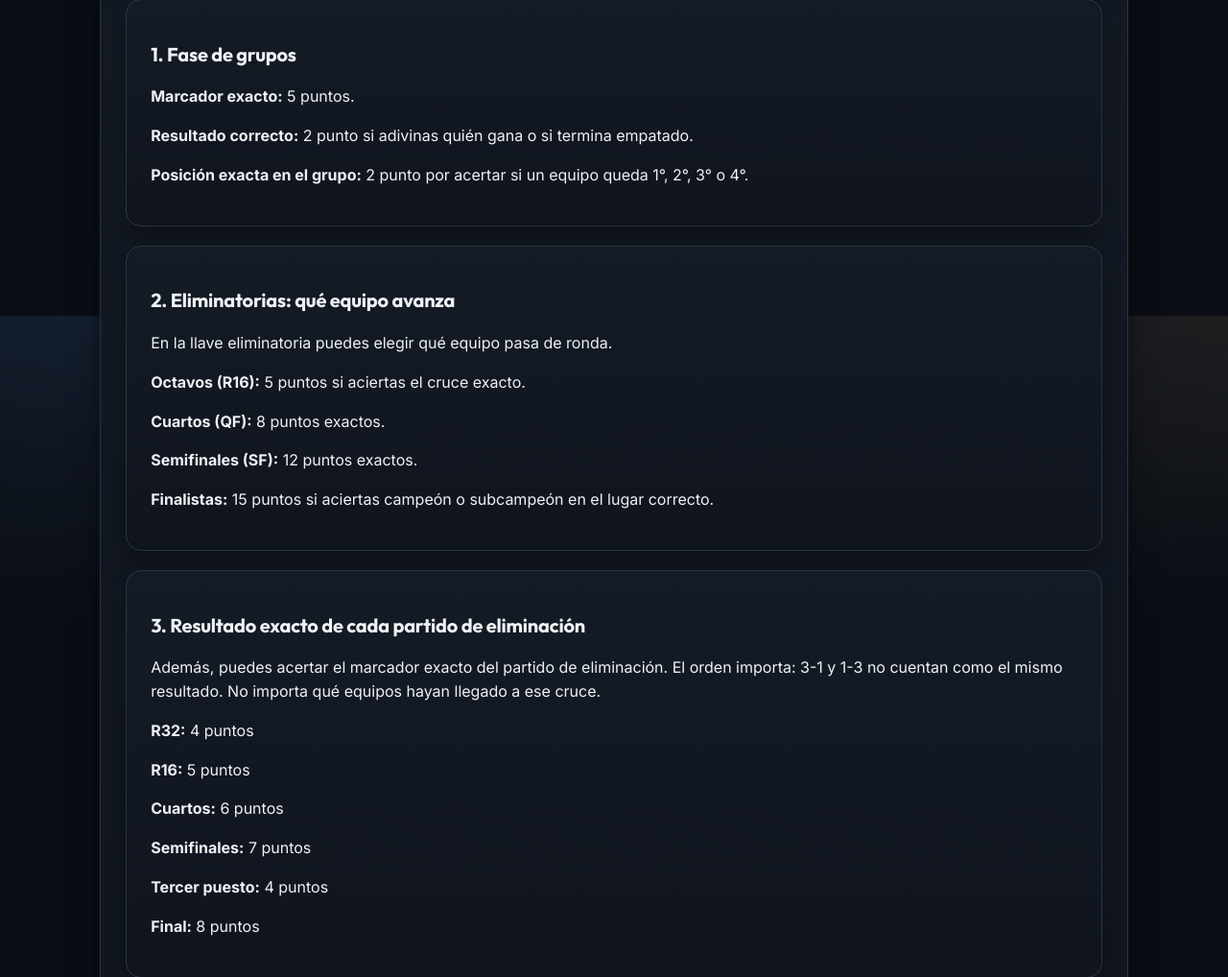
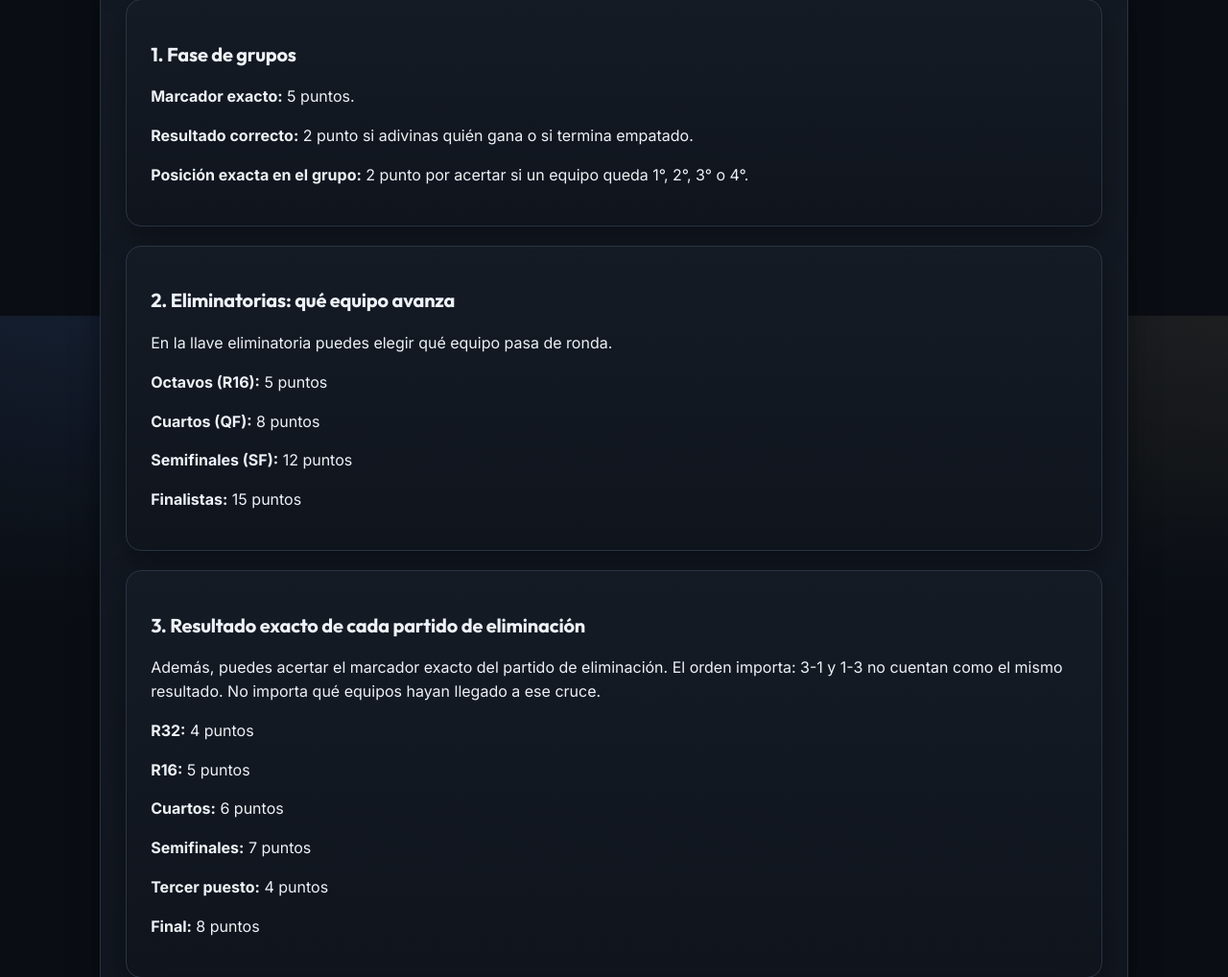
Before and after one commit to Angelokc01/quiniela, a Django app: template templates/inicio/sistema_puntos.html in a window 1280 px wide. Shown: the part 471-1489 px from the top of the page at 96% size. Run offline with Django 4.2, Linux system fonts and the light colour scheme; the template is opened without the code that fills it, so the values that code supplies are empty.

Commit message:
sistema_de_puntos_act

```diff
--- a/templates/inicio/sistema_puntos.html
+++ b/templates/inicio/sistema_puntos.html
@@ -29,10 +29,10 @@
   <section class="card-mini">
     <h2>2. Eliminatorias: qué equipo avanza</h2>
     <p>En la llave eliminatoria puedes elegir qué equipo pasa de ronda.</p>
-    <p><strong>Octavos (R16):</strong> 5 puntos si aciertas el cruce exacto.</p>
-    <p><strong>Cuartos (QF):</strong> 8 puntos exactos.</p>
-    <p><strong>Semifinales (SF):</strong> 12 puntos exactos.</p>
-    <p><strong>Finalistas:</strong> 15 puntos si aciertas campeón o subcampeón en el lugar correcto.</p>
+    <p><strong>Octavos (R16):</strong> 5 puntos </p>
+    <p><strong>Cuartos (QF):</strong> 8 puntos </p>
+    <p><strong>Semifinales (SF):</strong> 12 puntos </p>
+    <p><strong>Finalistas:</strong> 15 puntos</p>
   </section>
 
   <section class="card-mini">
```
